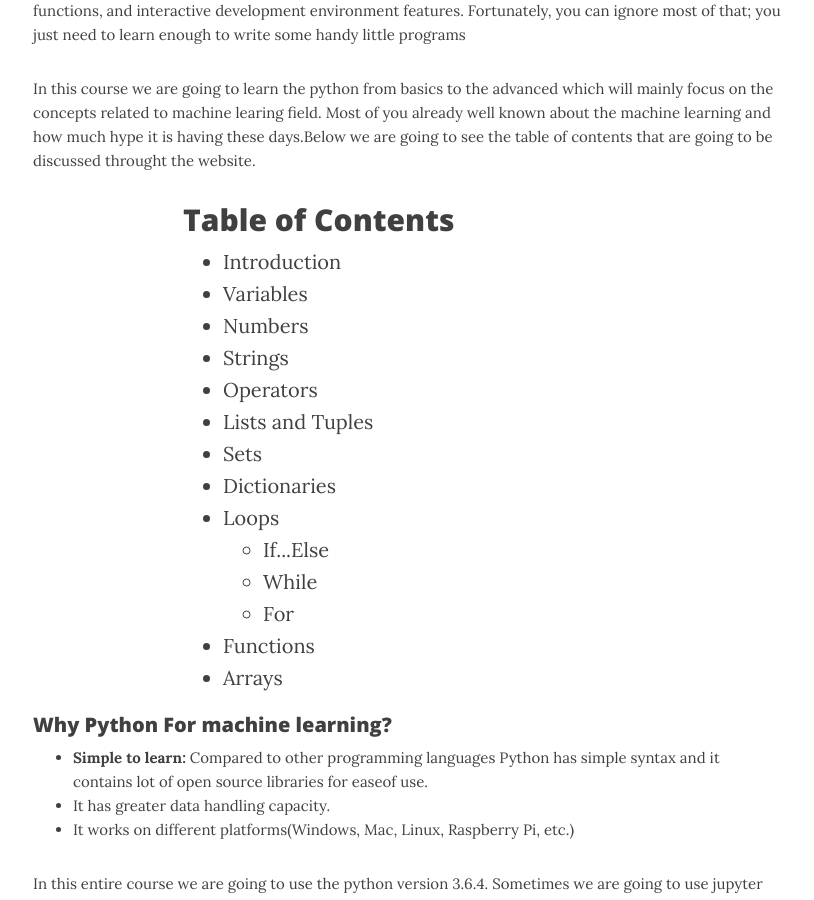
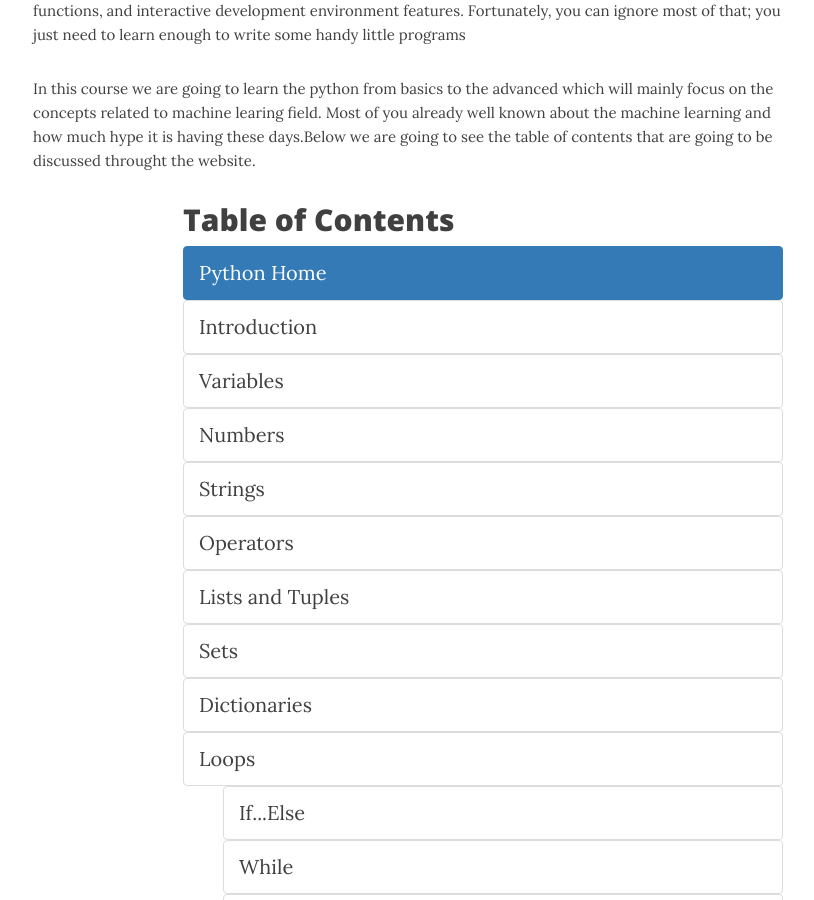
Before and after one commit to sivakrishna383/sivakrishna383.github.io, a Jekyll site: the page built from projects/project1.md, in a window 1280 px wide and 900 px high, scrolled down 360 px. Shown: the whole window, without its empty margins (232-1046 px from the left). Built offline with Jekyll 4.4.1, drawn with Linux system fonts in a browser that asks for light colours; nearby versions of some CDN libraries.

Commit message:
Update project1.md

```diff
--- a/projects/project1.md
+++ b/projects/project1.md
@@ -10,24 +10,25 @@ header-img: "img/homebg.jpg"
 <p style="line-height:1.6;">In this course we are going to learn the python from basics to the advanced which will mainly focus on the concepts related to machine learing field. Most of you already well known about the machine learning and how much hype it is having these days.Below we are going to see the table of contents that are going to be discussed throught the website.</p>
 <div align="left" style="margin-left: 20%; line-height: 1.6; font-size: 20px;">
 	<h1>Table of Contents</h1>
-	<ul>
-		<a href="/pages/introduction2/"><li>Introduction</li></a>
-		<a href="#"><li>Variables</li></a>
-		<a href="#"><li>Numbers</li></a>
-		<a href="#"><li>Strings</li></a>
-		<a href="#"><li>Operators</li></a>
-		<a href="#"><li>Lists and Tuples</li></a>
-		<a href="#"><li>Sets</li></a>
-		<a href="#"><li>Dictionaries</li></a>
-		<a href="#"><li>Loops</li></a>
+	<ol class="list-group list-group-flush">
+		<a href="/projects/project1"><li class="list-group-item active">Python Home</li></a>
+		<a href="/pages/introduction2/"><li class="list-group-item">Introduction</li></a>
+		<a href="#"><li class="list-group-item">Variables</li></a>
+		<a href="#"><li class="list-group-item">Numbers</li></a>
+		<a href="#"><li class="list-group-item">Strings</li></a>
+		<a href="#"><li class="list-group-item">Operators</li></a>
+		<a href="#"><li class="list-group-item">Lists and Tuples</li></a>
+		<a href="#"><li class="list-group-item">Sets</li></a>
+		<a href="#"><li class="list-group-item">Dictionaries</li></a>
+		<a href="#"><li class="list-group-item">Loops</li></a>
 		<ul>
-			<a href="#"><li>If...Else</li></a>
-			<a href="#"><li>While</li></a>
-			<a href="#"><li>For</li></a>
+			<a href="#"><li class="list-group-item">If...Else</li></a>
+			<a href="#"><li class="list-group-item">While</li></a>
+			<a href="#"><li class="list-group-item">For</li></a>
 		</ul>
-		<a href="#"><li>Functions</li></a>
-		<a href="#"><li>Arrays</li></a>
-	</ul>
+		<a href="#"><li class="list-group-item">Functions</li></a>
+		<a href="#"><li class="list-group-item">Arrays</li></a>
+	</ol>
 </div>
 
 <div style="display:block;line-height:1.6;">
```
